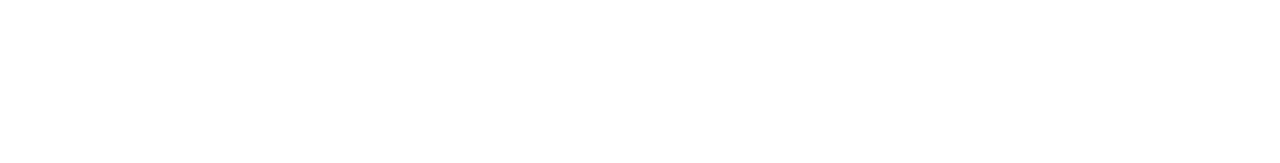
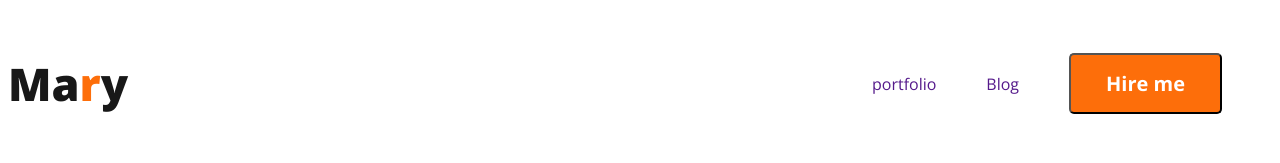
Before and after one commit to sagarahmedsajjad/webdevoloper-portfolio, a plain HTML site: page index.html in a window 1280 px wide. Drawn offline with nearby package versions, Linux system fonts and the light colour scheme.

Commit message:
added nav

```diff
--- a/index.html
+++ b/index.html
@@ -4,10 +4,22 @@
     <meta charset="UTF-8">
     <meta name="viewport" content="width=device-width, initial-scale=1.0">
     <title> Web devoloper portfolio</title>
+    <link rel="preconnect" href="https://fonts.googleapis.com">
+<link rel="preconnect" href="https://fonts.gstatic.com" crossorigin>
+<link href="https://fonts.googleapis.com/css2?family=Open+Sans:wght@400;700;800&display=swap" rel="stylesheet">
+    <link rel="stylesheet" href="styles/portfolio.css">
 </head>
 <body>
     <header>
+<nav>
+    <h3 class="nav-title"> Ma<span class="text-primary">r</span>y </h3>
+    <ul>
+        <li ><a href="">portfolio</a></li>
 
+        <li><a href="">Blog</a></li>
+        <li><button class="btn-primary">Hire me</button></li>
+    </ul>
+</nav>
     </header>
     <main>
 
--- /dev/null
+++ b/styles/portfolio.css
@@ -0,0 +1,49 @@
+body {
+    font-family: 'Open Sans', sans-serif;
+
+}
+
+.text-primary {
+    color: #FD6E0A;
+}
+
+nav {
+    display: flex;
+    justify-content: space-between;
+}
+
+.btn-primary {
+    border-radius: 5px;
+    background: #FD6E0A;
+    color: white;
+    font-family: Open Sans;
+    font-size: 20px;
+
+    font-weight: 700;
+    padding: 15px 35px;
+}
+
+.nav-title {
+    color: #181818;
+
+
+    font-size: 45px;
+    font-style: normal;
+    font-weight: 800;
+
+}
+
+nav>ul {
+    display: flex;
+    align-items: center;
+
+}
+
+nav li {
+    list-style: none;
+    margin-right: 50px;
+}
+
+nav a {
+    text-decoration: none;
+}
```
